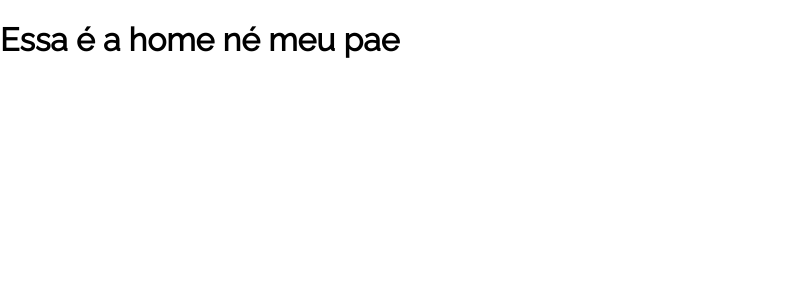
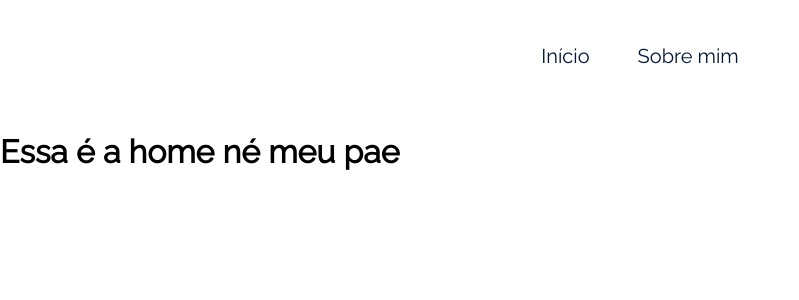
Before and after one commit to GGhiaroni/spa-react-router-blog, a React (Create React App) app: page / in a window 1280 px wide. Shown: the top 300 px of the page, without its empty margins (0-799 px from the left). Built offline with nearby package versions, Linux system fonts and the light colour scheme.

Commit message:
criando o componente menu e aplicando o Link para evitar o recarregamento de página

```diff
--- a/src/App.js
+++ b/src/App.js
@@ -1,10 +1,12 @@
 import { BrowserRouter, Route, Routes } from "react-router-dom";
+import Menu from "./componentes/Menu";
 import Home from "./paginas/Home";
 import Sobre from "./paginas/Sobre";
 
 function App() {
   return (
     <BrowserRouter>
+      <Menu />
       <Routes>
         <Route path="/" element={<Home />} />
         <Route path="/sobremim" element={<Sobre />} />
--- /dev/null
+++ b/src/componentes/Menu/Menu.css
@@ -0,0 +1,19 @@
+.navegacao {
+  height: 112px;
+  display: flex;
+  justify-content: center;
+  align-items: center;
+  column-gap: 3rem;
+}
+
+.link {
+  font-size: 1.25rem;
+  line-height: 1.5rem;
+  color: var(--cor-fonte-principal);
+}
+
+@media (max-width: 744px) {
+  .navegacao {
+    height: 72px;
+  }
+}
--- /dev/null
+++ b/src/componentes/Menu/index.js
@@ -0,0 +1,19 @@
+import { Link } from "react-router-dom";
+import "./Menu.css";
+
+const Menu = () => {
+  return (
+    <header>
+      <nav className="navegacao">
+        <Link className="link" to="/">
+          Início
+        </Link>
+        <Link className="link" to="/sobremim">
+          Sobre mim
+        </Link>
+      </nav>
+    </header>
+  );
+};
+
+export default Menu;
```
